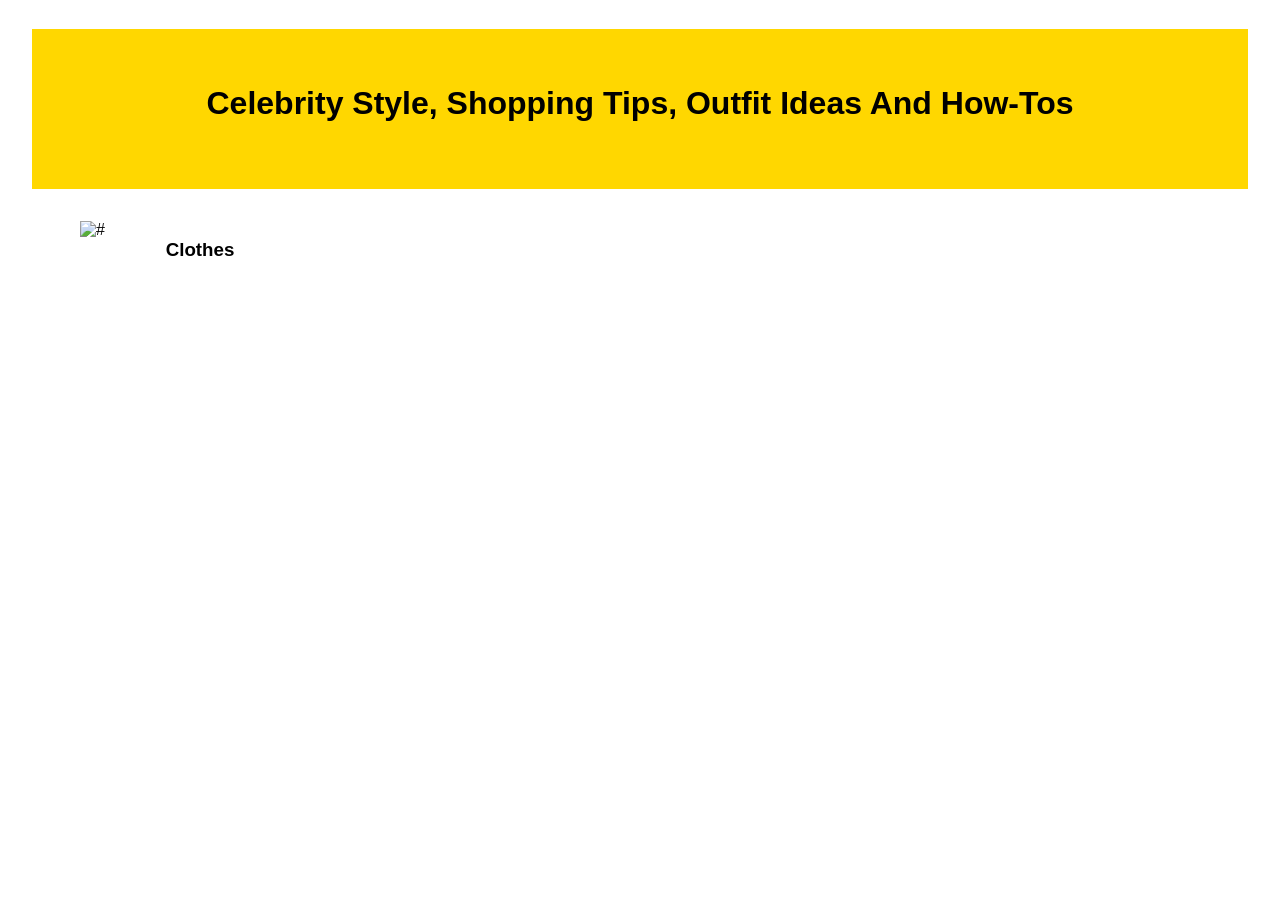
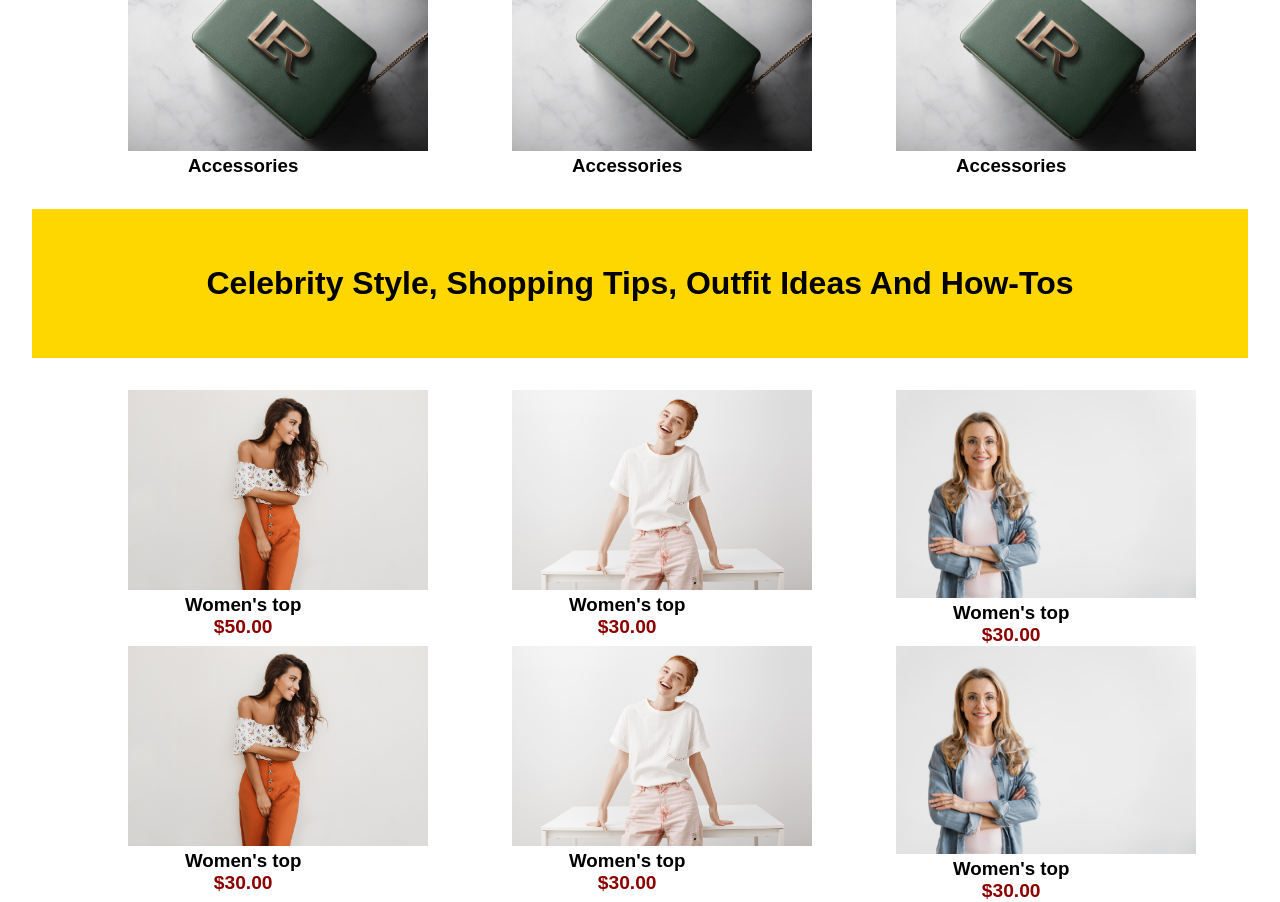
Before and after one commit to Lisovuk/-landing-page, a website built with Vite: page index.html in a window 1280 px wide. Shown: the part 1681-2583 px from the top of the page. Before the commit the page ends 1942 px from the top, so only its background shows below. Built offline with nearby package versions, Linux system fonts and the light colour scheme.

Commit message:
save work

```diff
--- a/index.html
+++ b/index.html
@@ -152,26 +152,84 @@
           <div class="main__products-wrapper">
             <div class="main__product">
               <div class="main__image-wrapper">
-                <img class="image__product" src="" alt="#">
+                <img class="image__product" src="./images/main-thinks/things1.jpg" alt="#">
               </div>
               <div class="main__product-title">
-                <h3 class="product-text">Clothes</h3>
+                <h3 class="product-text">Women's top</h3>
               </div>
+             <div class="paragraph__first">
+              <p class="section__paragraph">$50.00</p>
+             </div>
+            </div>
+
+            <div class="main__product">
+              <div class="main__image-wrapper">
+                <img class="image__product" src="./images/main-thinks/things2.jpg" alt="#">
+              </div>
+              <div class="main__product-title">
+                <h3 class="product-text">Women's top</h3>
+              </div>
+             <div class="paragraph__first">
+              <p class="section__paragraph">$30.00</p>
+             </div>
+            </div>
+
+            <div class="main__product">
+              <div class="main__image-wrapper">
+                <img class="image__product" src="./images/main-thinks/things3.jpg" alt="#">
+              </div>
+              <div class="main__product-title">
+                <h3 class="product-text">Women's top</h3>
+              </div>
+             <div class="paragraph__first">
+              <p class="section__paragraph">$30.00</p>
+             </div>
+            </div>
+
+            <div class="main__product">
+              <div class="main__image-wrapper">
+                <img class="image__product" src="./images/main-thinks/things1.jpg" alt="#">
+              </div>
+              <div class="main__product-title">
+                <h3 class="product-text">Women's top</h3>
+              </div>
+             <div class="paragraph__first">
+              <p class="section__paragraph">$30.00</p>
+             </div>
+            </div>
+
+            <div class="main__product">
+              <div class="main__image-wrapper">
+                <img class="image__product" src="./images/main-thinks/things2.jpg" alt="#">
+              </div>
+              <div class="main__product-title">
+                <h3 class="product-text">Women's top</h3>
+              </div>
+             <div class="paragraph__first">
+              <p class="section__paragraph">$30.00</p>
+             </div>
+            </div>
+
+            <div class="main__product">
+              <div class="main__image-wrapper">
+                <img class="image__product" src="./images/main-thinks/things3.jpg" alt="#">
+              </div>
+              <div class="main__product-title">
+                <h3 class="product-text">Women's top</h3>
+              </div>
+             <div class="paragraph__first">
+              <p class="section__paragraph">$30.00</p>
+             </div>
             </div>
           </div>
-
+          </div>
         </section>
 
-
-
-
       </main>
-
-
-
     </div>
 
 
     <script type="module" src="/main.js"></script>
+    <script src="https://kit.fontawesome.com/78f7686ecf.js" crossorigin="anonymous"></script>
   </body>
 </html>
--- a/style/style.scss
+++ b/style/style.scss
@@ -45,22 +45,21 @@
 
    .main {
 
-      height: 100vh;
       font-family: sans-serif;
 
 
       &__blok {
-         height: 90%;
+         height: 900px;
          background-image: url("../images/main-blok/main-image.jpg");
-         background-size: 80%;
+         background-size: contain, cover;
          background-repeat: no-repeat;
          background-position: center;
       }
 
       &__title {
          position: relative;
-         top: 17%;
-         left: 11%;
+         top: 20%;
+         left: 10%;
          font-size: 5rem;
          color: rgb(255, 221, 98);
       }
@@ -70,7 +69,7 @@
          color: rgb(108, 108, 108);
          position: relative;
          top: 20%;
-         left: 15%;
+         left: 10%;
          font-weight: 700;
       }
 
@@ -95,7 +94,7 @@
       &__products-wrapper {
          display: grid;
          grid-template-columns: repeat(3, 1fr);
-         margin-left: 5rem;
+         margin-left: 8rem;
       }
 
    }
@@ -161,6 +160,14 @@
       &__title {
          text-align: center;
          font-size: 2rem;
+      }
+
+      &__paragraph {
+         max-width: 60%;
+         text-align: center;
+         font-size: 1.2rem;
+         color: darkred;
+         font-weight: 700;
 
       }
    }
@@ -168,4 +175,6 @@
 
 
 
+
+
 }
```
Also changed, not shown: images/main-thinks/things1.jpg (added), images/main-thinks/things2.jpg (added), images/main-thinks/things3.jpg (added).
